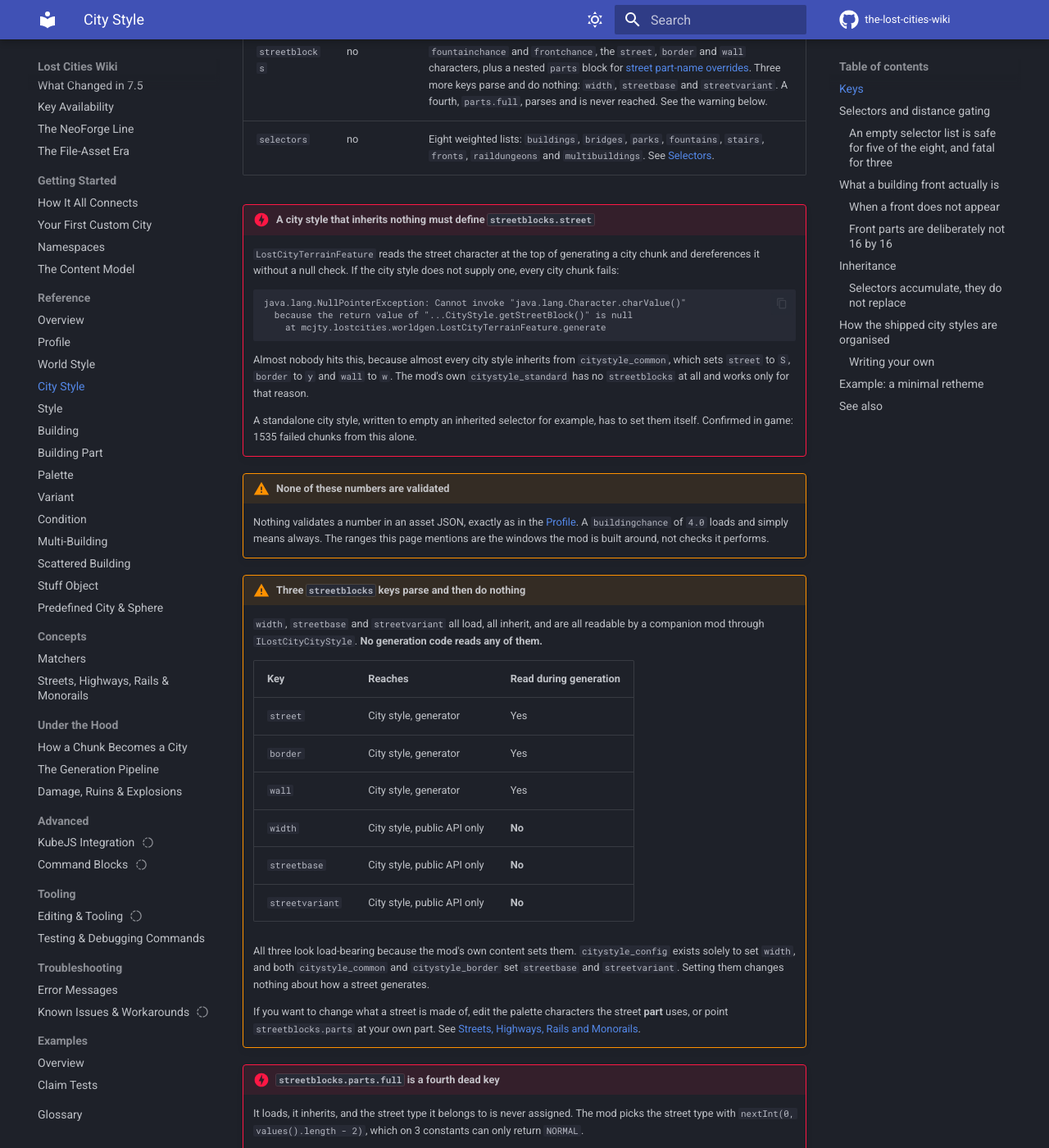
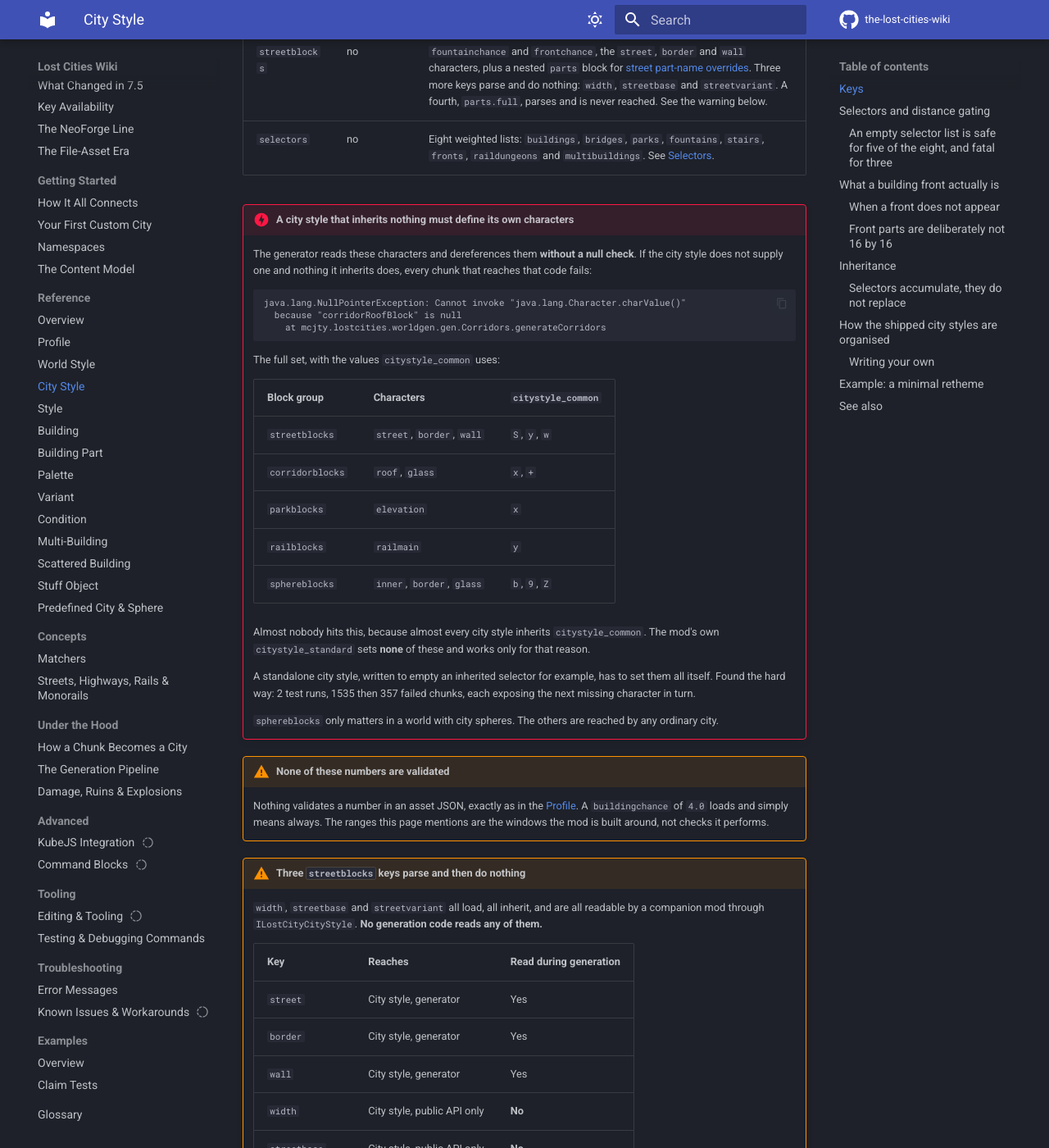
Before and after one commit to RinkyDinkyNooble/the-lost-cities-wiki, an MkDocs documentation site: the page built from docs/reference/citystyle.md, in a window 1280 px wide and 1400 px high, scrolled down 1649 px. Shown: the whole window at 82% size. Built offline with MkDocs 1.6.1 and Material for MkDocs 9.7.7, drawn with Linux system fonts in a browser that asks for light colours; comment, search, counter and statistics services are not loaded.

Commit message:
Document every city style character the generator cannot survive without
The safe-selector run failed again, on corridorblocks.roof this time
rather than streetblocks.street. Each run only reveals the next missing
character, so rather than chase them one at a time this enumerates the
set.

Fifteen of CityStyle's seventeen character getters are dereferenced in
generation code with no null check. The two that are not are
streetbase and streetvariant, which is independent confirmation that
those keys are dead.

citystyle_common supplies street, border, wall, corridor roof and glass,
park elevation, railmain, and the three sphere characters. That is the
only reason the shipped citystyle_standard can define none of them and
still work, and the reason nobody normally meets this.

The two crash tests are unaffected: their own faults hit first and
produced the exact predicted messages. The safe-selector claim is now
strongly supported rather than proved. Across two runs and 1892 failed
chunks, not one traced to any of the five empty selectors, and buildings
generated normally throughout.

Co-Authored-By: Claude Opus 5 <noreply@anthropic.com>

````diff
--- a/docs/reference/citystyle.md
+++ b/docs/reference/citystyle.md
@@ -37,24 +37,37 @@
 | `streetblocks` | no | `fountainchance` and `frontchance`, the `street`, `border` and `wall` characters, plus a nested `parts` block for [street part-name overrides](../concepts/infrastructure-parts.md). Three more keys parse and do nothing: `width`, `streetbase` and `streetvariant`. A fourth, `parts.full`, parses and is never reached. See the warning below. |
 | `selectors` | no | Eight weighted lists: `buildings`, `bridges`, `parks`, `fountains`, `stairs`, `fronts`, `raildungeons` and `multibuildings`. See [Selectors](#selectors-and-distance-gating). |
 
-!!! danger "A city style that inherits nothing must define `streetblocks.street`"
-    `LostCityTerrainFeature` reads the street character at the top of generating a
-    city chunk and dereferences it without a null check. If the city style does not
-    supply one, every city chunk fails:
+!!! danger "A city style that inherits nothing must define its own characters"
+    The generator reads these characters and dereferences them **without a null
+    check**. If the city style does not supply one and nothing it inherits does,
+    every chunk that reaches that code fails:
 
     ```
     java.lang.NullPointerException: Cannot invoke "java.lang.Character.charValue()"
-      because the return value of "...CityStyle.getStreetBlock()" is null
-        at mcjty.lostcities.worldgen.LostCityTerrainFeature.generate
+      because "corridorRoofBlock" is null
+        at mcjty.lostcities.worldgen.gen.Corridors.generateCorridors
     ```
 
-    Almost nobody hits this, because almost every city style inherits from
-    `citystyle_common`, which sets `street` to `S`, `border` to `y` and `wall` to
-    `w`. The mod's own `citystyle_standard` has no `streetblocks` at all and works
-    only for that reason.
+    The full set, with the values `citystyle_common` uses:
+
+    | Block group | Characters | `citystyle_common` |
+    |---|---|---|
+    | `streetblocks` | `street`, `border`, `wall` | `S`, `y`, `w` |
+    | `corridorblocks` | `roof`, `glass` | `x`, `+` |
+    | `parkblocks` | `elevation` | `x` |
+    | `railblocks` | `railmain` | `y` |
+    | `sphereblocks` | `inner`, `border`, `glass` | `b`, `9`, `Z` |
+
+    Almost nobody hits this, because almost every city style inherits
+    `citystyle_common`. The mod's own `citystyle_standard` sets **none** of these
+    and works only for that reason.
 
     A standalone city style, written to empty an inherited selector for example, has
-    to set them itself. Confirmed in game: 1535 failed chunks from this alone.
+    to set them all itself. Found the hard way: 2 test runs, 1535 then 357 failed
+    chunks, each exposing the next missing character in turn.
+
+    `sphereblocks` only matters in a world with city spheres. The others are reached
+    by any ordinary city.
 
 !!! warning "None of these numbers are validated"
     Nothing validates a number in an asset JSON, exactly as in the [Profile](profile.md). A `buildingchance` of `4.0` loads and simply means always. The ranges this page mentions are the windows the mod is built around, not checks it performs.
````
Also changed, not shown: docs/examples/claim-tests.md (+11 -10 lines), docs/examples/wiki-fail/data/wtfail/lostcities/citystyles/bridge.json (+10 -0 lines), docs/examples/wiki-fail/data/wtfail/lostcities/citystyles/floors.json (+10 -0 lines), docs/examples/wiki-fail/data/wtfail/lostcities/citystyles/safe.json (+10 -0 lines), docs/troubleshooting/errors.md (+13 -13 lines).
